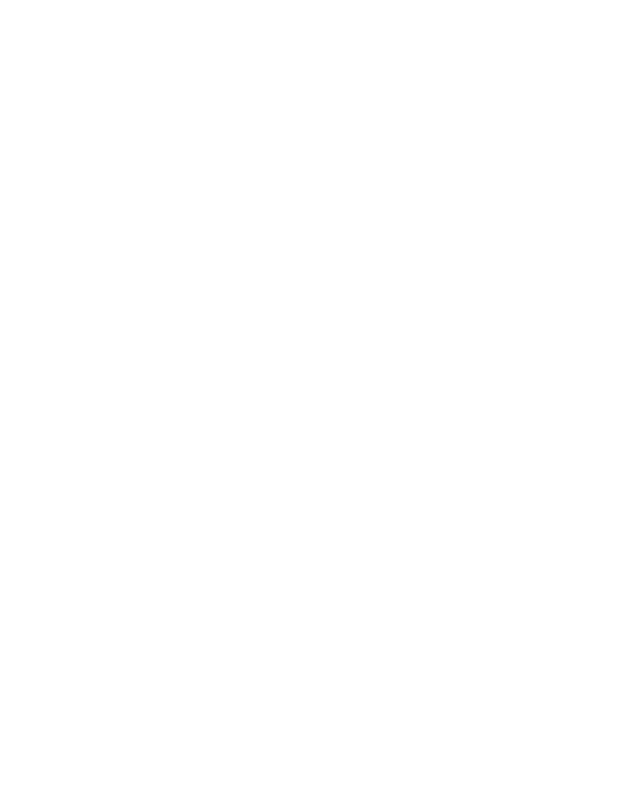
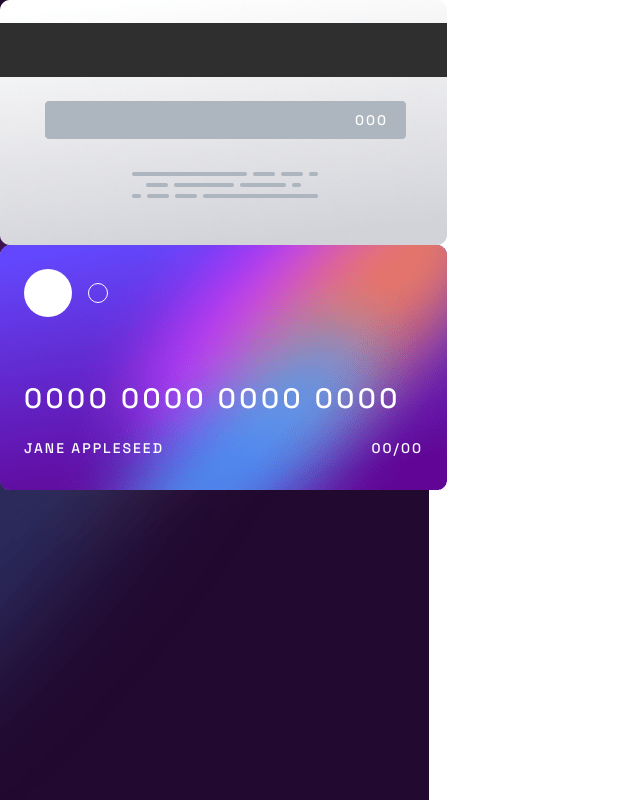
Before and after one commit to Tejiri-A/interactive-card-details-form, a website built with Vite: page index.html in a window 1280 px wide. Shown: the whole page, without its empty margins (0-640 px from the left). Built offline with nearby package versions, Linux system fonts and the light colour scheme.

Commit message:
Refactor HTML structure and enhance card styles in CSS

```diff
--- a/index.html
+++ b/index.html
@@ -1,13 +1,58 @@
-<!doctype html>
+<!DOCTYPE html>
 <html lang="en">
   <head>
     <meta charset="UTF-8" />
-    <link rel="icon" type="image/svg+xml" href="./src/assets/images/favicon-32x32.png" />
+    <link
+      rel="icon"
+      type="image/svg+xml"
+      href="./src/assets/images/favicon-32x32.png"
+    />
     <meta name="viewport" content="width=device-width, initial-scale=1.0" />
     <title>Interactive Card Details Form</title>
     <script defer type="module" src="/src/main.js"></script>
   </head>
   <body>
-
+    <main class="flex lg:flex-row flex-col justify-center min-h-dvh mainBg">
+      <section class="flex-1">
+        <div>
+          <div class="flex flex-col justify-start py-[15px] md:py-3 back-card">
+            <div
+              class="flex flex-col justify-center items-center gap-y-2 md:gap-y-3 w-full h-[78px] md:h-[116px]"
+            >
+              <div class="h-[34.6px] md:h-[54px]"></div>
+              <div
+                class="flex justify-end items-center px-2 py-1 w-[230.98px] md:w-[361px] h-4 md:h-[38px]"
+              >
+                <span id="cvc" class="text-7 text-white md:text-4">000</span>
+              </div>
+            </div>
+          </div>
+          <div class="front-card">
+            <!-- card logo -->
+            <div class="space-y-5 md:space-y-8">
+              <div class="flex items-center gap-1 md:gap-2">
+                <div class="bg-white rounded-full size-4 md:size-6"></div>
+                <div
+                  class="bg-transparent border border-white rounded-full size-2 md:size-2.5"
+                ></div>
+              </div>
+              <!-- card text -->
+              <div class="space-y-2 md:space-y-3">
+                <p id="cardNumber" class="text-2 text-white md:text-1">
+                  0000 0000 0000 0000
+                </p>
+                <div
+                  class="flex justify-between items-center text-7 text-white md:text-4 uppercase"
+                >
+                  <p id="ownerName">jane appleseed</p>
+                  <p id="expiresAt">00/00</p>
+                </div>
+              </div>
+            </div>
+          </div>
+        </div>
+      </section>
+      <section class="flex-1"></section>
+    </main>
   </body>
 </html>
--- a/package.json
+++ b/package.json
@@ -4,7 +4,7 @@
   "version": "0.0.0",
   "type": "module",
   "scripts": {
-    "dev": "vite",
+    "dev": "vite --host",
     "build": "vite build",
     "preview": "vite preview"
   },
--- a/src/style.css
+++ b/src/style.css
@@ -63,3 +63,22 @@
 @utility text-7 {
   @apply text-xs leading-[1.20] tracking-[1.25px];
 }
+
+.mainBg {
+  background-image: url(./assets/images/bg-main-mobile.png);
+  background-size: contain;
+  background-repeat: no-repeat;
+
+  @media (width>=1200px) {
+    background-image: url(./assets/images/bg-main-desktop.png);
+  }
+}
+
+@layer components {
+  .front-card {
+    @apply bg-[url(./assets/images/bg-card-front.png)] bg-center bg-no-repeat bg-cover w-[285px] md:w-[447px] h-[156px] md:h-[245px] p-2 md:p-3;
+  }
+  .back-card {
+    @apply bg-[url(./assets/images/bg-card-back.png)] bg-center bg-no-repeat bg-cover w-[285px] md:w-[447px] h-[156px] md:h-[245px];
+  }
+}
```
